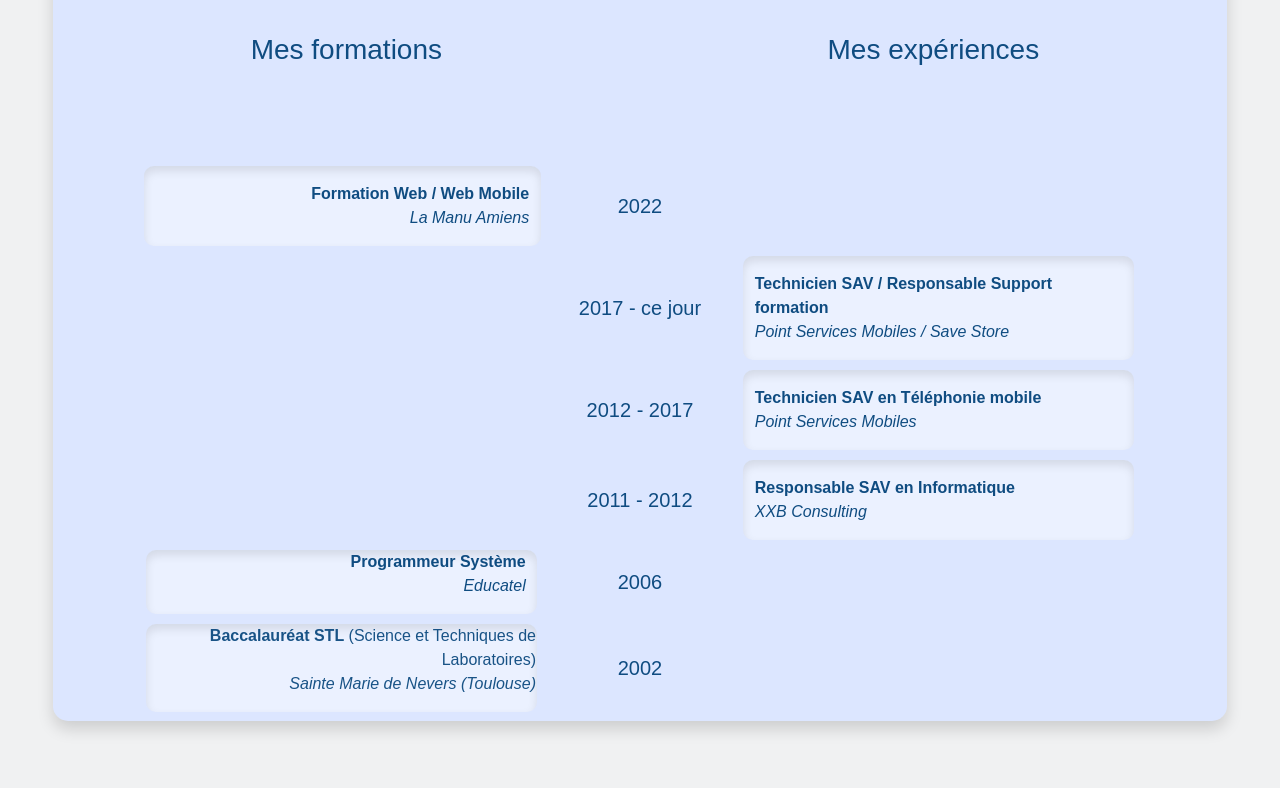
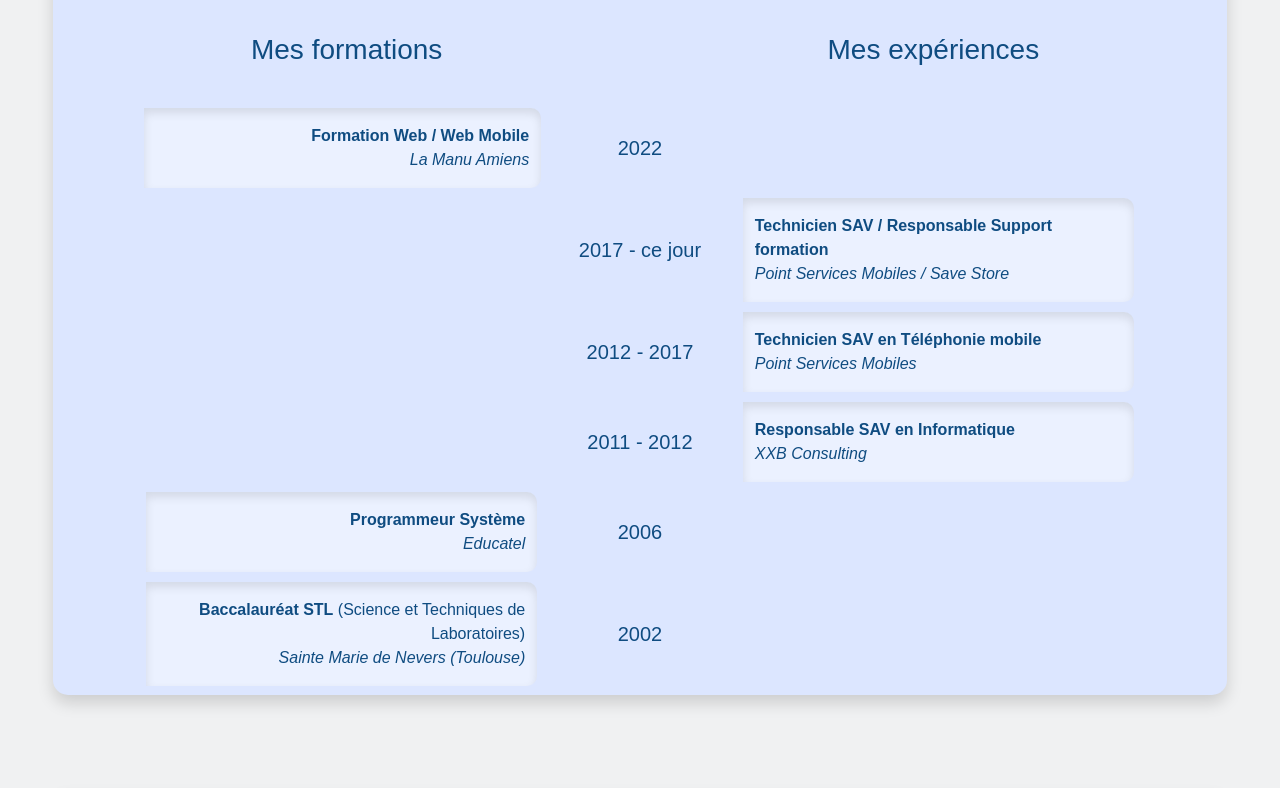
Before and after one commit to FERRARIOLoic/CVNumerique, a plain HTML site: page index.html in a window 1280 px wide. Shown: the part 572-1360 px from the top of the page. Drawn offline with nearby package versions, Linux system fonts and the light colour scheme.

Commit message:
design parcours

```diff
--- a/index.html
+++ b/index.html
@@ -181,7 +181,7 @@
                         <div class="row">
                             <div class="col-5 text-end">
                                 <div class="row btnChooseRight">
-                                    <div id="btnChoose" data-value="school2" class="col-12">
+                                    <div id="btnChoose" data-value="school2" class="col-12 pt-3">
                                         <p id="school2"><strong>Programmeur Système</strong>
                                             <br><i>Educatel</i>
                                         </p>
@@ -198,7 +198,7 @@
                         <div class="row">
                             <div class="col-5 text-end">
                                 <div class="row btnChooseRight">
-                                    <div id="btnChoose" data-value="school3" class="col-12">
+                                    <div id="btnChoose" data-value="school3" class="col-12 pt-3">
                                         <p id="school3"><strong>Baccalauréat STL</strong> (Science et Techniques de
                                             Laboratoires)
                                             <br><i>Sainte Marie de Nevers (Toulouse)</i>
--- a/public/assets/css/style.css
+++ b/public/assets/css/style.css
@@ -98,16 +98,7 @@ body {
 #btnChoose{
   background-color: #ffffff6e;
   box-shadow: inset 0 5px 10px rgba(0, 0, 0, 0.1);
-  border-radius:10px;
-  margin:5px;
-  width:80%;
-}
-.btnChooseText{
-  background-color: #ffffff6e;
-  /* color: #ffffff; */
-  border-color: #000000;
-  box-shadow: inset 0 0 0 0px #ffffff;
-  border-radius:10px;
+  border-radius:0px 10px 10px 0px;
   margin:5px;
   width:80%;
 }
--- a/public/assets/js/script.js
+++ b/public/assets/js/script.js
@@ -14,16 +14,16 @@ window.onscroll = function () {
 }
 
 
-function isInViewport(el) {
-    const rect = el.getBoundingClientRect();
-    return (
-        rect.top >= 0 &&
-        rect.left >= 0 &&
-        rect.bottom <= (window.innerHeight || document.documentElement.clientHeight) &&
-        rect.right <= (window.innerWidth || document.documentElement.clientWidth)
+// function isInViewport(el) {
+//     const rect = el.getBoundingClientRect();
+//     return (
+//         rect.top >= 0 &&
+//         rect.left >= 0 &&
+//         rect.bottom <= (window.innerHeight || document.documentElement.clientHeight) &&
+//         rect.right <= (window.innerWidth || document.documentElement.clientWidth)
 
-    );
-}
+//     );
+// }
 
 const boxPresentation = document.querySelector('#boxPresentation');
 document.addEventListener('scroll', function () {
```
